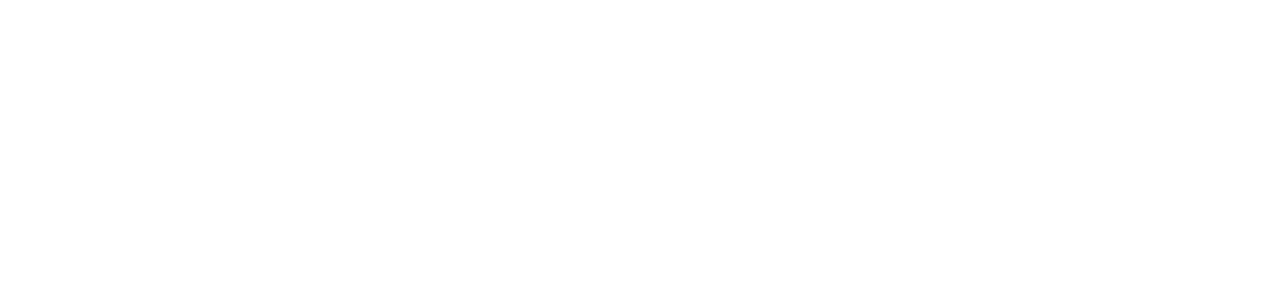
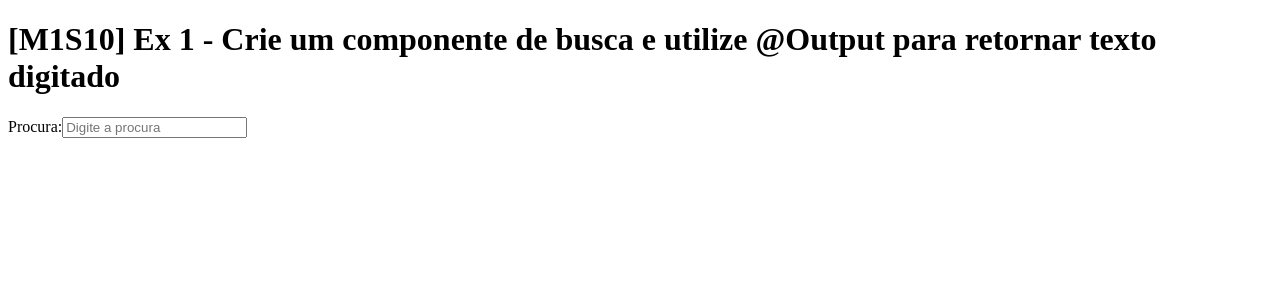
Before and after one commit to RodrigoRaiche/exerciciosAngular, an Angular app: page /home in a window 1280 px wide. Before the commit this address led to /. Shown: the top 300 px of the page. Built offline with nearby package versions, Linux system fonts and the light colour scheme.

Commit message:
[M1S10] Ex 1 - Crie componente de busca - output

```diff
--- a/src/app/app.module.ts
+++ b/src/app/app.module.ts
@@ -13,6 +13,8 @@
 import { ComunicaAPIService } from './services/comunica-api.service';
 import { LoadingTelaComponent } from './views/loading-tela/loading-tela.component';
 import { FilmeMaisPopularComponent } from './views/filme-mais-popular/filme-mais-popular.component';
+import { BuscaComponent } from './components/busca/busca.component';
+import { HomeGeralComponent } from './views/home-geral/home-geral.component';
 
 
 @NgModule({
@@ -24,7 +26,9 @@
     SistemaAvaliacaoComponent,
     TestaAPIComponent,
     LoadingTelaComponent,
-    FilmeMaisPopularComponent
+    FilmeMaisPopularComponent,
+    BuscaComponent,
+    HomeGeralComponent
   ],
   imports: [
     BrowserModule,
--- /dev/null
+++ b/src/app/components/busca/busca.component.html
@@ -0,0 +1,2 @@
+<span>Procura:</span>
+<input type="text" placeholder="Digite a procura" (keyup)="keyUp($event)" [(ngModel)]="inputPesquisa">
--- /dev/null
+++ b/src/app/components/busca/busca.component.ts
@@ -0,0 +1,27 @@
+import { Component, EventEmitter, OnInit, Output } from '@angular/core';
+
+@Component({
+  selector: 'app-busca',
+  templateUrl: './busca.component.html',
+  styleUrls: ['./busca.component.scss']
+})
+export class BuscaComponent implements OnInit {
+
+  @Output('pesquisa') search: EventEmitter<any> = new EventEmitter<any>();
+  inputPesquisa:string = '';
+
+  constructor() { }
+
+  ngOnInit(): void {
+  }
+
+  keyUp(event: any) {
+//    console.log('--keyUp--');
+  //  console.log(this.inputPesquisa);
+    this.search.emit(this.inputPesquisa)
+
+  }
+
+
+
+}
--- /dev/null
+++ b/src/app/views/home-geral/home-geral.component.html
@@ -0,0 +1,2 @@
+<h1>[M1S10] Ex 1 - Crie um componente de busca e utilize @Output para retornar texto digitado</h1>
+<app-busca (pesquisa)="search($event)"></app-busca>
--- /dev/null
+++ b/src/app/views/home-geral/home-geral.component.ts
@@ -0,0 +1,21 @@
+import { Component, OnInit } from '@angular/core';
+
+@Component({
+  selector: 'app-home-geral',
+  templateUrl: './home-geral.component.html',
+  styleUrls: ['./home-geral.component.scss']
+})
+export class HomeGeralComponent implements OnInit {
+
+  constructor() { }
+
+  ngOnInit(): void {
+
+  }
+
+  search(pesquisa:any) {
+
+    console.log(pesquisa);
+  }
+
+}
```
Also changed, not shown: src/app/app-routing.module.ts (+7 -2 lines), src/app/components/busca/busca.component.scss (added), src/app/views/home-geral/home-geral.component.scss (added), 2 other files (tests, documents, lock files or other folders).
